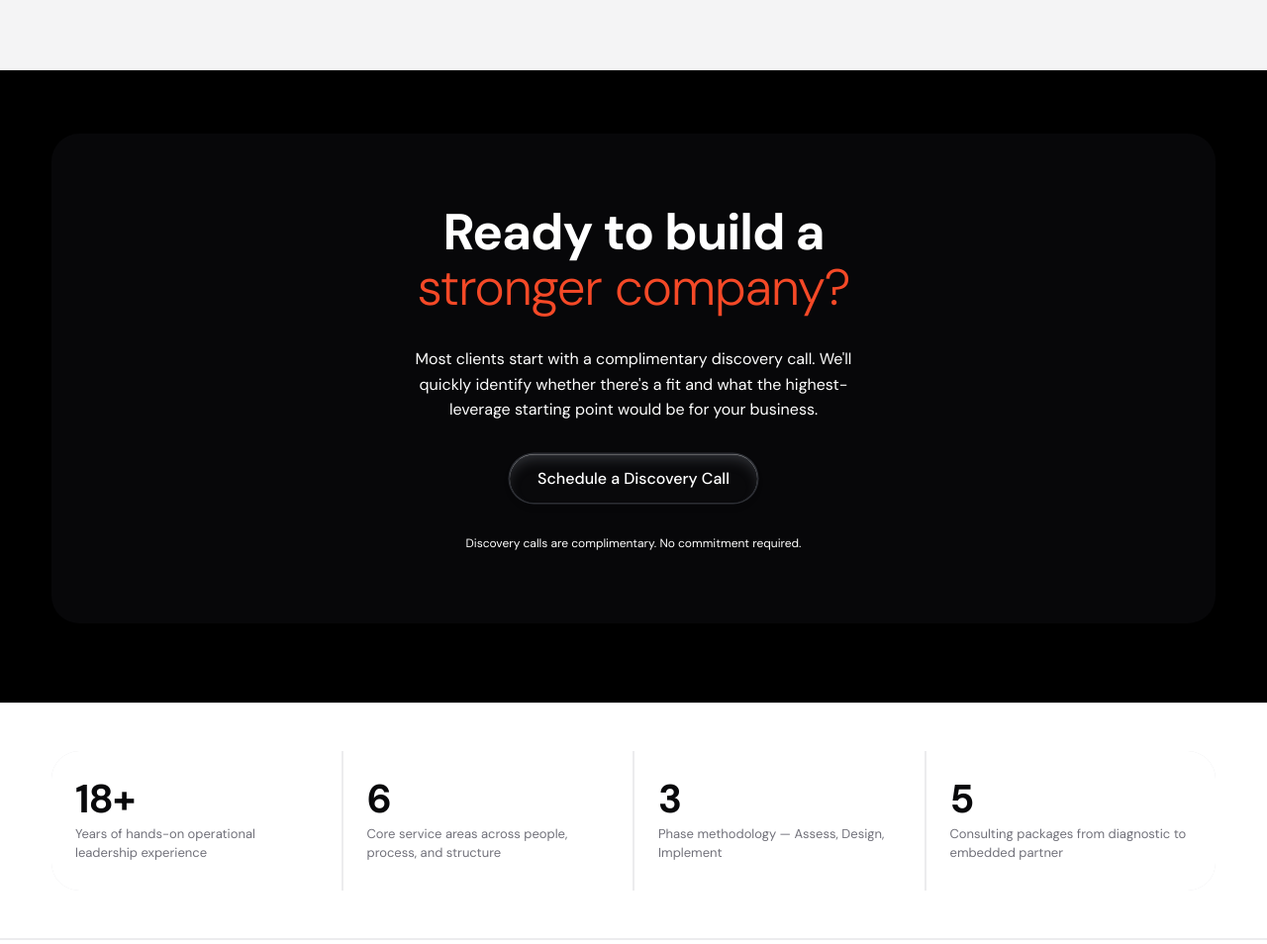
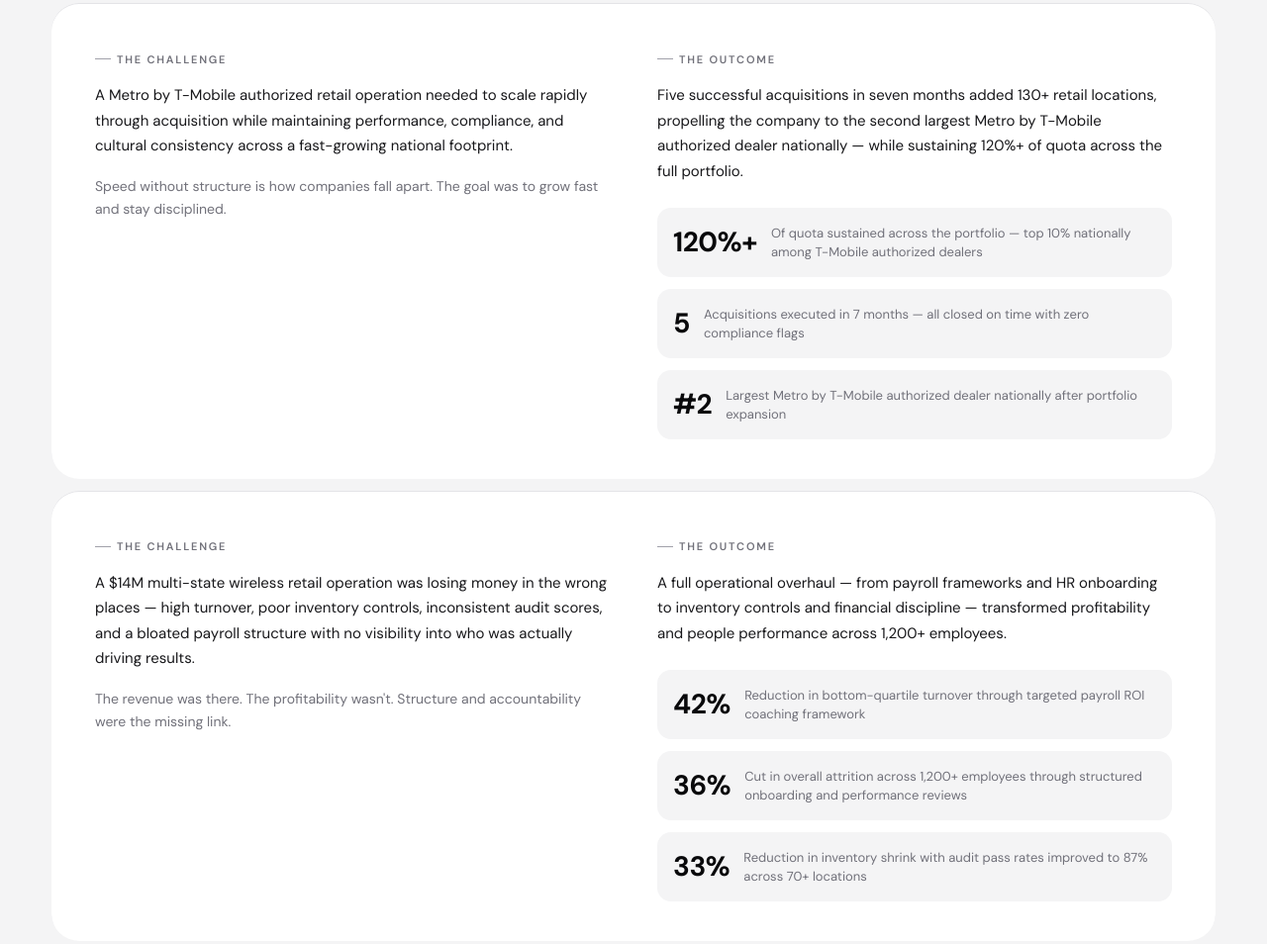
Before and after one commit to shayan-ibrahim/ibrahim-consulting, a plain HTML site: page index.html in a window 1280 px wide. Shown: the part 8113-9067 px from the top of the page at 99% size. Drawn offline with Linux system fonts and the light colour scheme.

Commit message:
Add 3 case studies to Results in Action section

```diff
--- a/index.html
+++ b/index.html
@@ -2373,7 +2373,8 @@
         What this looks like <span class="muted">in practice</span>
       </h2>
     </div>
-    <div style="background:var(--color-snow);border-radius:var(--radius-card);padding:40px 44px;box-shadow:var(--shadow-card-inset);display:grid;grid-template-columns:1fr 1fr;gap:48px;align-items:start">
+    <!-- Case Study 1 -->
+    <div style="background:var(--color-snow);border-radius:var(--radius-card);padding:40px 44px;box-shadow:var(--shadow-card-inset);display:grid;grid-template-columns:1fr 1fr;gap:48px;align-items:start;margin-bottom:12px">
       <div>
         <div class="section-label" style="margin-bottom:16px">The Challenge</div>
         <p style="font-size:15px;color:var(--color-ink);line-height:1.7;margin-bottom:16px">
@@ -2404,6 +2405,73 @@
         </div>
       </div>
     </div>
+
+    <!-- Case Study 2 -->
+    <div style="background:var(--color-snow);border-radius:var(--radius-card);padding:40px 44px;box-shadow:var(--shadow-card-inset);display:grid;grid-template-columns:1fr 1fr;gap:48px;align-items:start;margin-bottom:12px">
+      <div>
+        <div class="section-label" style="margin-bottom:16px">The Challenge</div>
+        <p style="font-size:15px;color:var(--color-ink);line-height:1.7;margin-bottom:16px">
+          A Metro by T-Mobile authorized retail operation needed to scale rapidly through acquisition while maintaining performance, compliance, and cultural consistency across a fast-growing national footprint.
+        </p>
+        <p style="font-size:14px;color:var(--color-steel);line-height:1.65">
+          Speed without structure is how companies fall apart. The goal was to grow fast and stay disciplined.
+        </p>
+      </div>
+      <div>
+        <div class="section-label" style="margin-bottom:16px">The Outcome</div>
+        <p style="font-size:15px;color:var(--color-ink);line-height:1.7;margin-bottom:24px">
+          Five successful acquisitions in seven months added 130+ retail locations, propelling the company to the second largest Metro by T-Mobile authorized dealer nationally — while sustaining 120%+ of quota across the full portfolio.
+        </p>
+        <div style="display:flex;flex-direction:column;gap:12px">
+          <div style="display:flex;align-items:center;gap:14px;padding:14px 16px;background:var(--color-mist);border-radius:14px">
+            <div style="font-size:28px;font-weight:700;color:var(--color-obsidian);letter-spacing:-0.5px;flex-shrink:0">120%+</div>
+            <div style="font-size:13px;color:var(--color-steel);line-height:1.5">Of quota sustained across the portfolio — top 10% nationally among T-Mobile authorized dealers</div>
+          </div>
+          <div style="display:flex;align-items:center;gap:14px;padding:14px 16px;background:var(--color-mist);border-radius:14px">
+            <div style="font-size:28px;font-weight:700;color:var(--color-obsidian);letter-spacing:-0.5px;flex-shrink:0">5</div>
+            <div style="font-size:13px;color:var(--color-steel);line-height:1.5">Acquisitions executed in 7 months — all closed on time with zero compliance flags</div>
+          </div>
+          <div style="display:flex;align-items:center;gap:14px;padding:14px 16px;background:var(--color-mist);border-radius:14px">
+            <div style="font-size:28px;font-weight:700;color:var(--color-obsidian);letter-spacing:-0.5px;flex-shrink:0">#2</div>
+            <div style="font-size:13px;color:var(--color-steel);line-height:1.5">Largest Metro by T-Mobile authorized dealer nationally after portfolio expansion</div>
+          </div>
+        </div>
+      </div>
+    </div>
+
+    <!-- Case Study 3 -->
+    <div style="background:var(--color-snow);border-radius:var(--radius-card);padding:40px 44px;box-shadow:var(--shadow-card-inset);display:grid;grid-template-columns:1fr 1fr;gap:48px;align-items:start">
+      <div>
+        <div class="section-label" style="margin-bottom:16px">The Challenge</div>
+        <p style="font-size:15px;color:var(--color-ink);line-height:1.7;margin-bottom:16px">
+          A $14M multi-state wireless retail operation was losing money in the wrong places — high turnover, poor inventory controls, inconsistent audit scores, and a bloated payroll structure with no visibility into who was actually driving results.
+        </p>
+        <p style="font-size:14px;color:var(--color-steel);line-height:1.65">
+          The revenue was there. The profitability wasn't. Structure and accountability were the missing link.
+        </p>
+      </div>
+      <div>
+        <div class="section-label" style="margin-bottom:16px">The Outcome</div>
+        <p style="font-size:15px;color:var(--color-ink);line-height:1.7;margin-bottom:24px">
+          A full operational overhaul — from payroll frameworks and HR onboarding to inventory controls and financial discipline — transformed profitability and people performance across 1,200+ employees.
+        </p>
+        <div style="display:flex;flex-direction:column;gap:12px">
+          <div style="display:flex;align-items:center;gap:14px;padding:14px 16px;background:var(--color-mist);border-radius:14px">
+            <div style="font-size:28px;font-weight:700;color:var(--color-obsidian);letter-spacing:-0.5px;flex-shrink:0">42%</div>
+            <div style="font-size:13px;color:var(--color-steel);line-height:1.5">Reduction in bottom-quartile turnover through targeted payroll ROI coaching framework</div>
+          </div>
+          <div style="display:flex;align-items:center;gap:14px;padding:14px 16px;background:var(--color-mist);border-radius:14px">
+            <div style="font-size:28px;font-weight:700;color:var(--color-obsidian);letter-spacing:-0.5px;flex-shrink:0">36%</div>
+            <div style="font-size:13px;color:var(--color-steel);line-height:1.5">Cut in overall attrition across 1,200+ employees through structured onboarding and performance reviews</div>
+          </div>
+          <div style="display:flex;align-items:center;gap:14px;padding:14px 16px;background:var(--color-mist);border-radius:14px">
+            <div style="font-size:28px;font-weight:700;color:var(--color-obsidian);letter-spacing:-0.5px;flex-shrink:0">33%</div>
+            <div style="font-size:13px;color:var(--color-steel);line-height:1.5">Reduction in inventory shrink with audit pass rates improved to 87% across 70+ locations</div>
+          </div>
+        </div>
+      </div>
+    </div>
+
   </div>
 </section>
 
```
